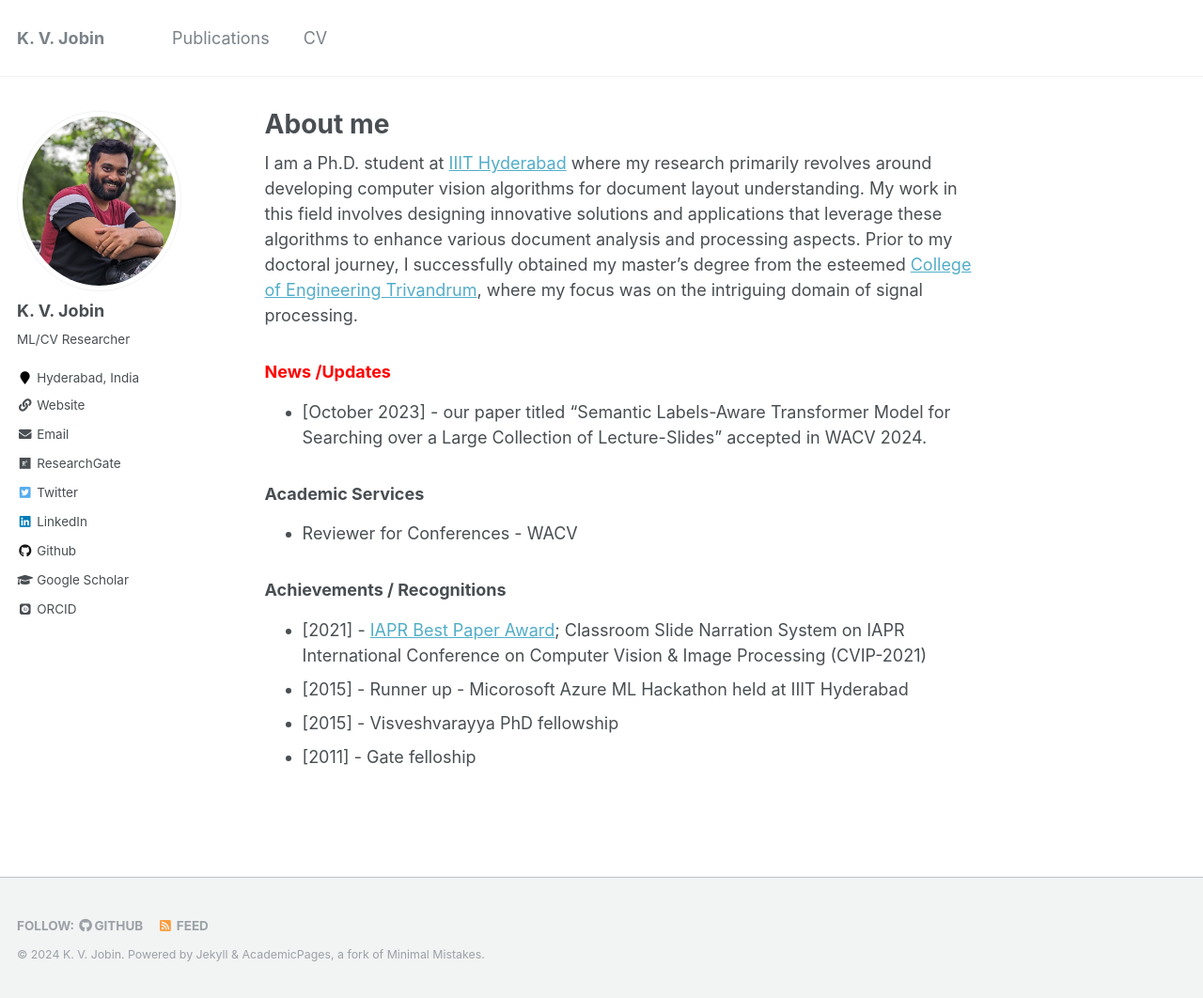
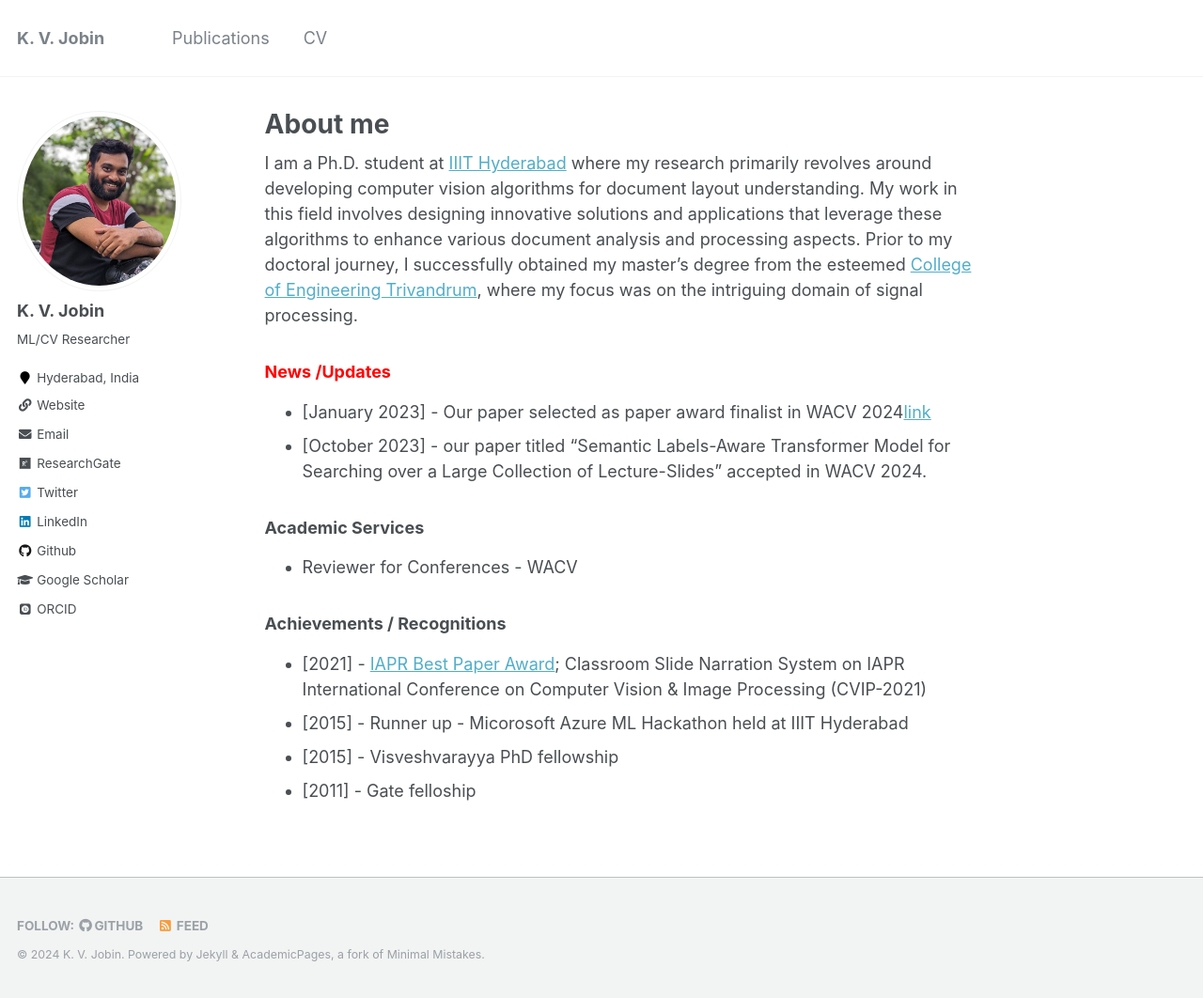
Before and after one commit to jobinkv/jobinkv.github.io, a Jekyll site: the page built from _pages/about.md, in a window 1280 px wide and 1062 px high. Shown: the whole window at 94% size. Built offline with Jekyll 4.4.1, drawn with Linux system fonts in a browser that asks for light colours; some web fonts are replaced.

Commit message:
paper award

```diff
--- a/_pages/about.md
+++ b/_pages/about.md
@@ -12,7 +12,7 @@ I am a Ph.D. student at [IIIT Hyderabad](https://iiit.ac.in) where my research p
 Prior to my doctoral journey, I successfully obtained my master's degree from the esteemed [College of Engineering Trivandrum](https://cet.ac.in), where my focus was on the intriguing domain of signal processing.
 
 ### <span style="color:red">News /Updates </span>
-
+- [January 2023] -   Our paper selected as paper award finalist in WACV 2024[link](https://twitter.com/wacv_official/status/1742715868709314587)
 - [October 2023] -   our paper titled "Semantic Labels-Aware Transformer Model for
 Searching over a Large Collection of Lecture-Slides" accepted in WACV 2024.
 
```
